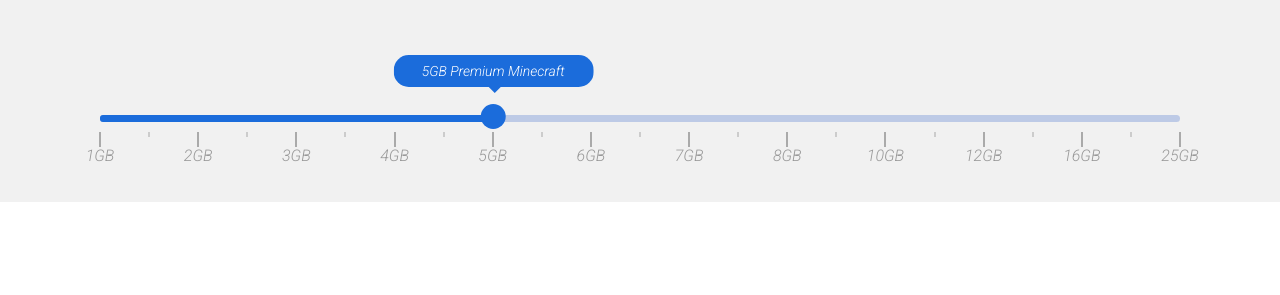
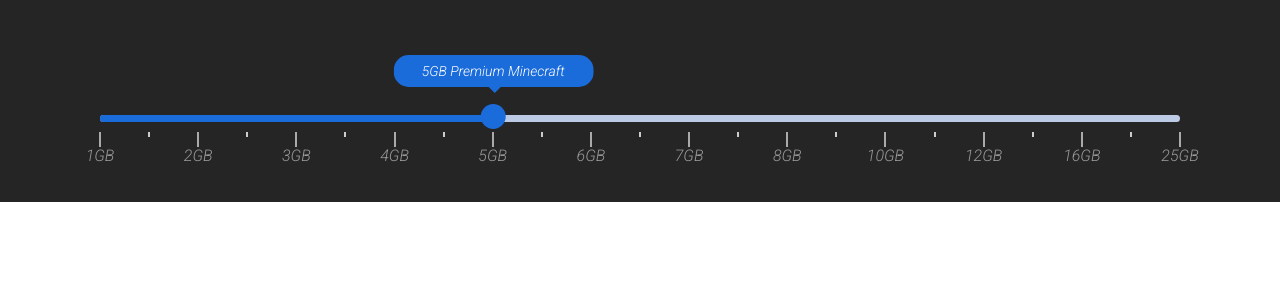
Before and after one commit to M-Sufyan22/range-Slider, a plain HTML site: page index.html in a window 1280 px wide. Shown: the part 505-800 px from the top of the page. Drawn offline with nearby package versions, Linux system fonts and the light colour scheme.

Commit message:
Update index.html

```diff
--- a/index.html
+++ b/index.html
@@ -15,7 +15,7 @@
         }
 
         .sec-bg3 {
-            background-color: #F1F1F1;
+            background-color: #262526;
             margin: 50px auto;
         }
 
```
